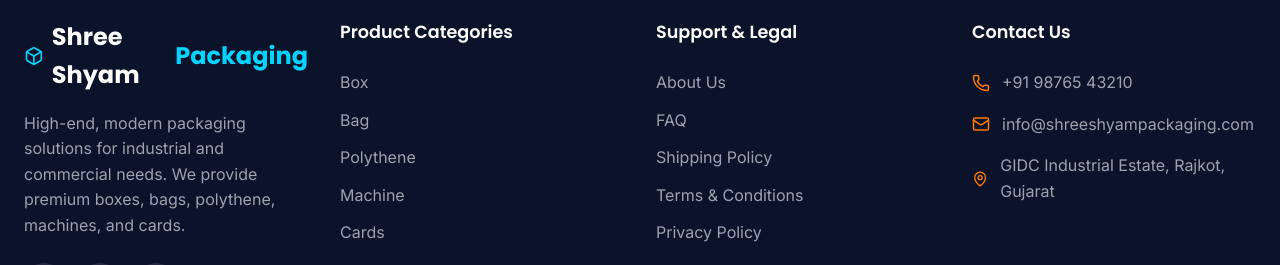
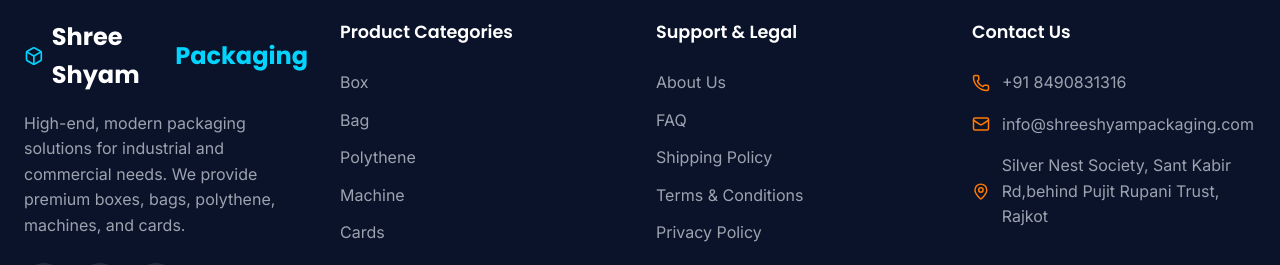
Before and after one commit to karanudani3011/Shree-shyam-Packaging, a React (Vite) app: page / in a window 1280 px wide. Shown: the part 1535-1800 px from the top of the page. Built offline with nearby package versions, Linux system fonts and the light colour scheme; no server answers; the database is empty.

Commit message:
change location and contact in footer

```diff
--- a/src/components/Footer.jsx
+++ b/src/components/Footer.jsx
@@ -50,15 +50,15 @@ const Footer = () => {
             <div className="contact-info">
               <div className="contact-item">
                 <Phone size={18} color="var(--accent-warm-orange)" />
-                <span>+91 98765 43210</span>
+                <span>+91 8490831316</span>
               </div>
               <div className="contact-item">
                 <Mail size={18} color="var(--accent-warm-orange)" />
                 <span>info@shreeshyampackaging.com</span>
               </div>
               <div className="contact-item">
-                <MapPin size={18} color="var(--accent-warm-orange)" />
-                <span>GIDC Industrial Estate, Rajkot, Gujarat</span>
+                <MapPin size={35} color="var(--accent-warm-orange)" />
+                <span>Silver Nest Society, Sant Kabir Rd,behind Pujit Rupani Trust, Rajkot</span>
               </div>
             </div>
           </div>
```
